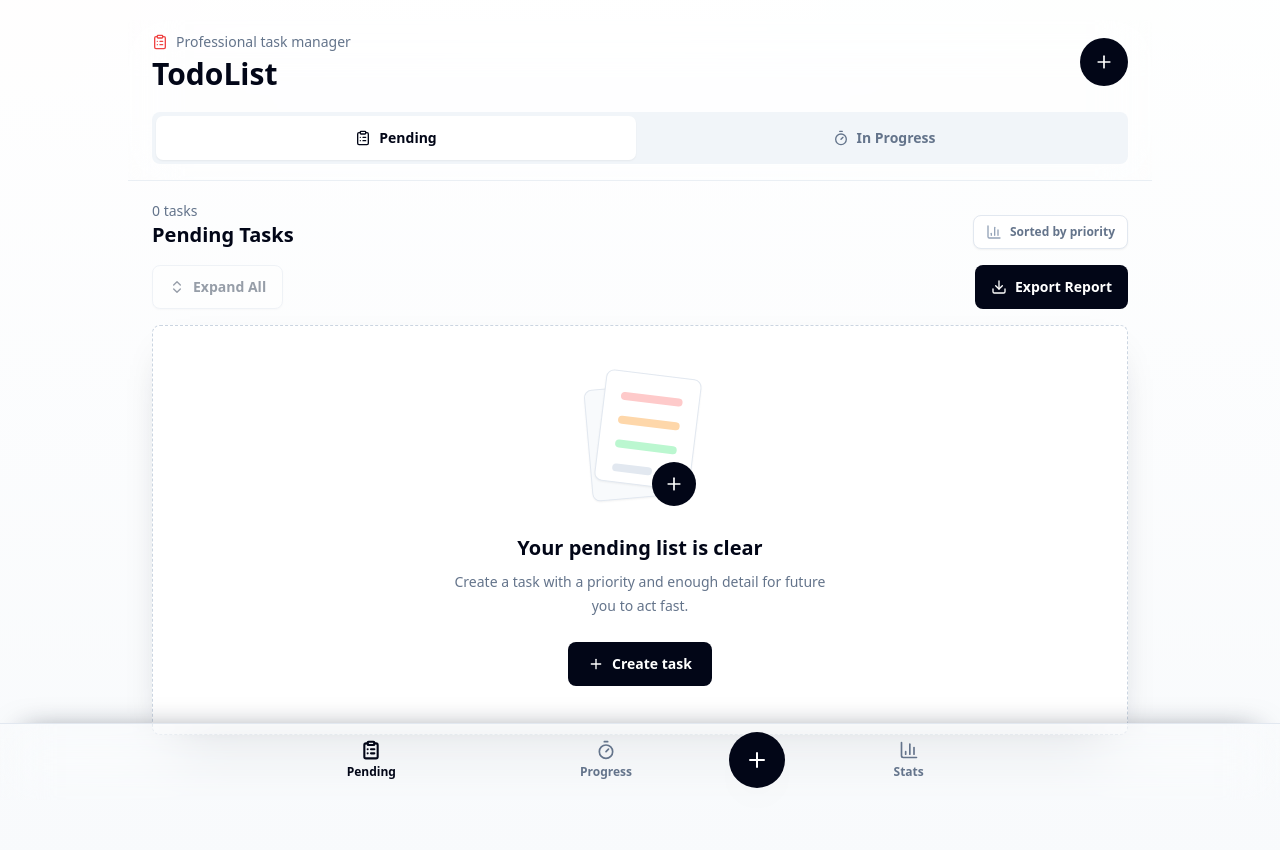
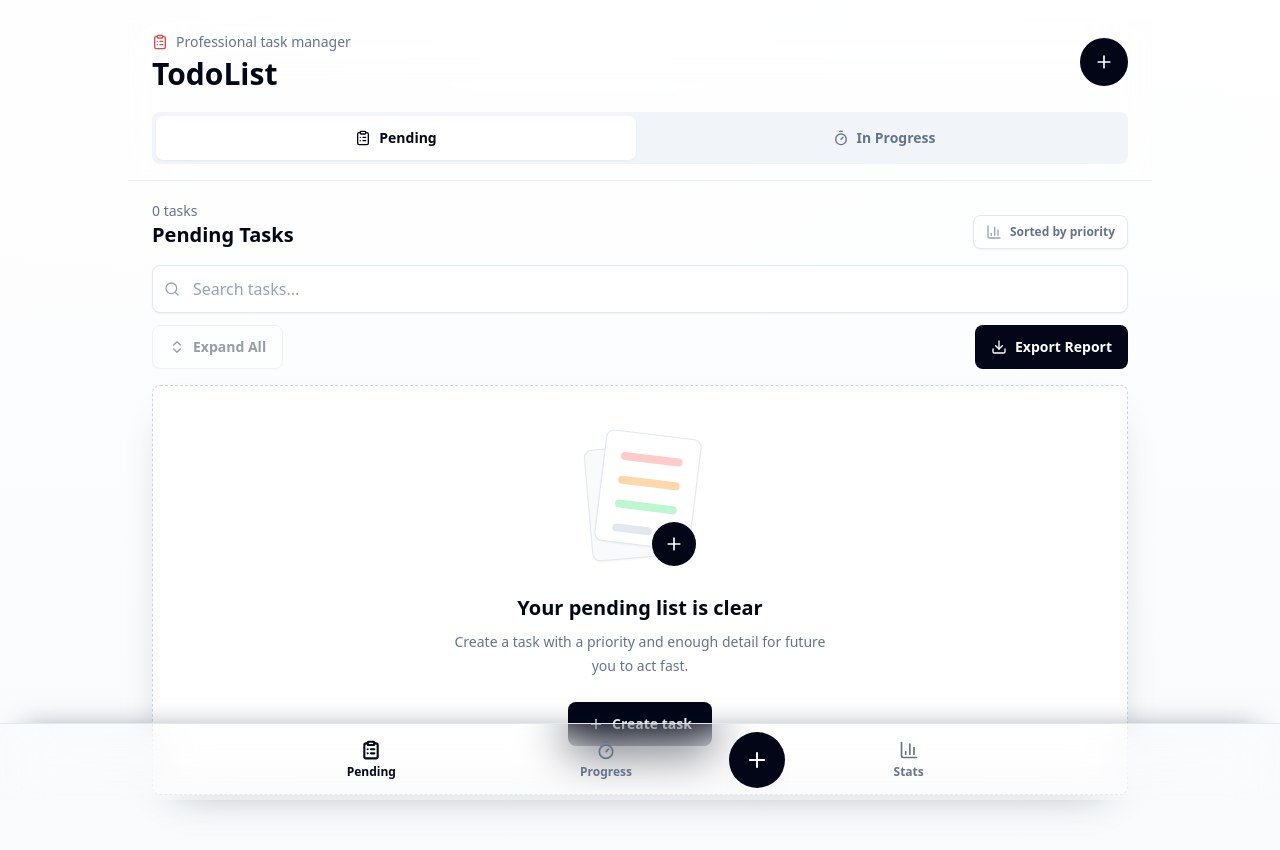
Before and after one commit to ArcturusWhite/ToDoList, a Next.js app: page / in a window 1280 px wide. Shown: the top 850 px of the page. Built offline with nearby package versions, Linux system fonts and the light colour scheme.

Commit message:
Add files via upload
Add task search feature

```diff
--- a/app/page.tsx
+++ b/app/page.tsx
@@ -1,7 +1,7 @@
 "use client";
 
 import { useEffect, useMemo, useState } from "react";
-import { BarChart3, ChevronsUpDown, ClipboardList, Download, Plus, Timer } from "lucide-react";
+import { BarChart3, ChevronsUpDown, ClipboardList, Download, Plus, Search, Timer, X } from "lucide-react";
 import { BottomNav, type ViewMode } from "@/components/BottomNav";
 import { EmptyState } from "@/components/EmptyState";
 import { StatsView } from "@/components/StatsView";
@@ -108,6 +108,7 @@ export default function Home() {
   const [editingTask, setEditingTask] = useState<Task | null>(null);
   const [isHydrated, setIsHydrated] = useState(false);
   const [expandedTaskIds, setExpandedTaskIds] = useState<Set<string>>(new Set());
+  const [searchQuery, setSearchQuery] = useState("");
 
   useEffect(() => {
     try {
@@ -135,8 +136,19 @@ export default function Home() {
 
   const visibleTasks = useMemo(() => {
     const status: TaskStatus = activeView === "progress" ? "In Progress" : "Pending";
-    return sortTasks(tasks.filter((task) => task.status === status));
-  }, [activeView, tasks]);
+    const query = searchQuery.trim().toLowerCase();
+    const tabTasks = tasks.filter((task) => task.status === status);
+
+    if (!query) {
+      return sortTasks(tabTasks);
+    }
+
+    return sortTasks(
+      tabTasks.filter((task) =>
+        [task.title, task.description, task.priority, task.status].some((value) => value.toLowerCase().includes(query))
+      )
+    );
+  }, [activeView, searchQuery, tasks]);
 
   const openCreateModal = () => {
     setEditingTask(null);
@@ -263,6 +275,7 @@ export default function Home() {
 
   const currentLabel = activeView === "progress" ? "In Progress Tasks" : "Pending Tasks";
   const taskCountLabel = `${visibleTasks.length} ${visibleTasks.length === 1 ? "task" : "tasks"}`;
+  const hasSearchQuery = searchQuery.trim().length > 0;
 
   return (
     <main className="mx-auto flex min-h-dvh w-full max-w-3xl flex-col px-4 pb-28 pt-5 sm:px-6 lg:max-w-5xl">
@@ -325,6 +338,29 @@ export default function Home() {
             </div>
           </div>
 
+          <div className="relative mb-3">
+            <Search className="pointer-events-none absolute left-3 top-1/2 h-4 w-4 -translate-y-1/2 text-slate-400" aria-hidden="true" />
+            <input
+              type="search"
+              value={searchQuery}
+              onChange={(event) => setSearchQuery(event.target.value)}
+              placeholder="Search tasks..."
+              className="h-12 w-full rounded-[8px] border border-slate-200 bg-white pl-10 pr-11 text-base text-slate-950 shadow-sm outline-none transition placeholder:text-slate-400 focus:border-slate-950 focus:ring-4 focus:ring-slate-200"
+              aria-label="Search tasks"
+            />
+            {hasSearchQuery ? (
+              <button
+                type="button"
+                onClick={() => setSearchQuery("")}
+                className="absolute right-2 top-1/2 flex h-8 w-8 -translate-y-1/2 items-center justify-center rounded-[8px] text-slate-500 transition hover:bg-slate-100 hover:text-slate-950"
+                aria-label="Clear search"
+                title="Clear search"
+              >
+                <X className="h-4 w-4" aria-hidden="true" />
+              </button>
+            ) : null}
+          </div>
+
           <div className="mb-4 grid gap-2 sm:flex sm:items-center sm:justify-between">
             <button
               type="button"
@@ -361,14 +397,17 @@ export default function Home() {
             </div>
           ) : (
             <EmptyState
-              title={activeView === "progress" ? "No work in progress" : "Your pending list is clear"}
+              title={hasSearchQuery ? "No tasks found." : activeView === "progress" ? "No work in progress" : "Your pending list is clear"}
               message={
-                activeView === "progress"
+                hasSearchQuery
+                  ? "Try a different title, description, priority, or status."
+                  : activeView === "progress"
                   ? "Start a task and move it here when it needs focused attention."
                   : "Create a task with a priority and enough detail for future you to act fast."
               }
-              actionLabel="Create task"
-              onAction={openCreateModal}
+              actionLabel={hasSearchQuery ? "Clear search" : "Create task"}
+              onAction={hasSearchQuery ? () => setSearchQuery("") : openCreateModal}
+              showActionIcon={!hasSearchQuery}
             />
           )}
         </section>
--- a/components/EmptyState.tsx
+++ b/components/EmptyState.tsx
@@ -7,9 +7,10 @@ type EmptyStateProps = {
   message: string;
   actionLabel: string;
   onAction: () => void;
+  showActionIcon?: boolean;
 };
 
-export function EmptyState({ title, message, actionLabel, onAction }: EmptyStateProps) {
+export function EmptyState({ title, message, actionLabel, onAction, showActionIcon = true }: EmptyStateProps) {
   return (
     <div className="flex flex-1 flex-col items-center justify-center rounded-[8px] border border-dashed border-slate-300 bg-white px-5 py-12 text-center shadow-soft">
       <div className="relative h-36 w-36">
@@ -31,7 +32,7 @@ export function EmptyState({ title, message, actionLabel, onAction }: EmptyState
         onClick={onAction}
         className="mt-6 inline-flex h-11 items-center justify-center gap-2 rounded-[8px] bg-slate-950 px-5 text-sm font-semibold text-white shadow-soft transition hover:-translate-y-0.5 hover:bg-slate-800 focus:outline-none focus:ring-4 focus:ring-slate-300"
       >
-        <Plus className="h-4 w-4" aria-hidden="true" />
+        {showActionIcon ? <Plus className="h-4 w-4" aria-hidden="true" /> : null}
         {actionLabel}
       </button>
     </div>
```
